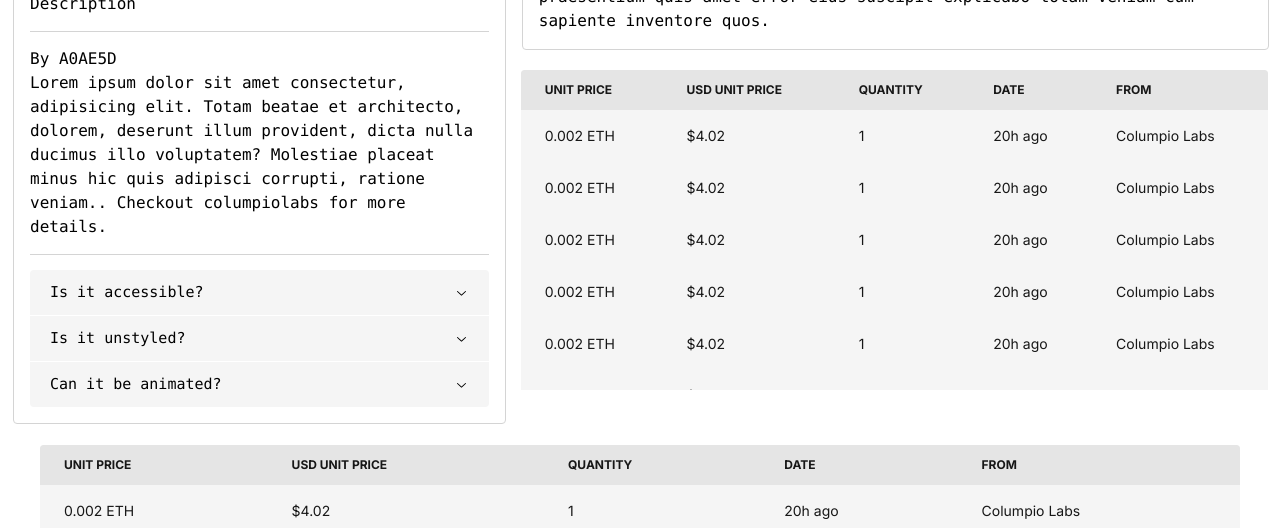
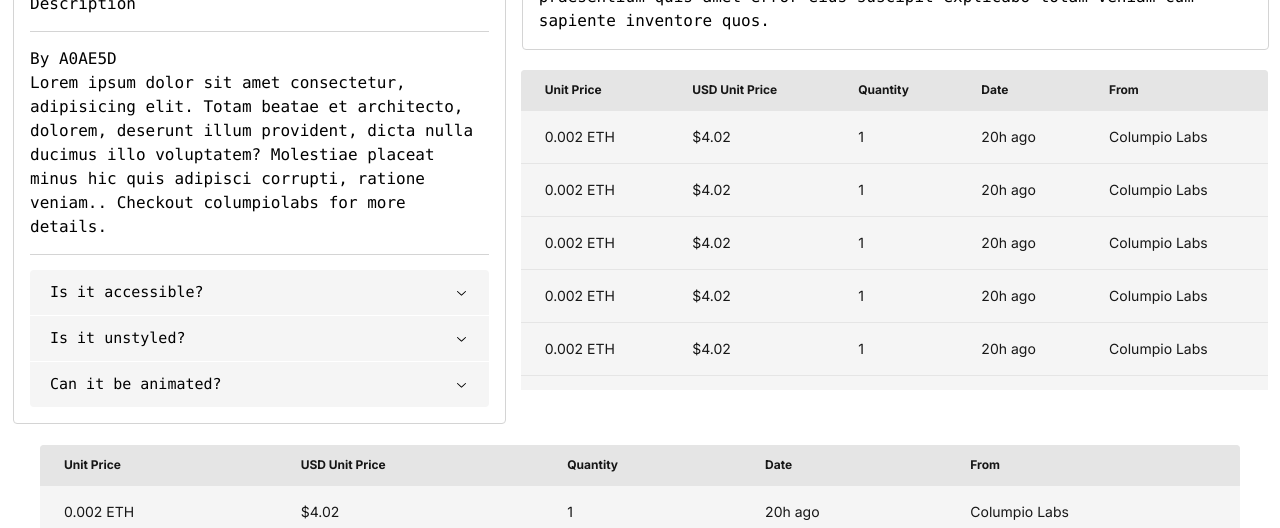
Before and after one commit to ramozdev/reusable-ui, a Next.js app: page /token in a window 1280 px wide. Shown: the part 424-952 px from the top of the page. Built offline with nearby package versions, Linux system fonts and the light colour scheme.

Commit message:
update table

```diff
--- a/src/ui/html/table.tsx
+++ b/src/ui/html/table.tsx
@@ -8,9 +8,7 @@ const table = cva(
     `w-full
      text-sm
      text-left
-     overflow-hidden
-     bg-neutral-50
-    `,
+     overflow-hidden`,
     ROUNDED,
   ),
   {
@@ -40,7 +38,10 @@ const TableRoot = React.forwardRef<
 });
 TableRoot.displayName = "Table";
 
-const caption = cva("bg-white", {
+const caption = cva(
+  `mt-4
+  text-sm`,
+  {
     variants: {
       variant: {
         top: `bg-white p-5 text-left text-lg font-semibold`,
@@ -50,7 +51,8 @@ const caption = cva("bg-white", {
     defaultVariants: {
       variant: "bottom",
     },
-});
+  },
+);
 
 const TCaption = React.forwardRef<
   HTMLElement,
@@ -70,7 +72,13 @@ const Tbody = React.forwardRef<
   HTMLTableSectionElement,
   React.HTMLAttributes<HTMLTableSectionElement>
 >(({ className, ...props }, ref) => {
-  return <tbody {...props} ref={ref} className={twMerge(`h-14`, className)} />;
+  return (
+    <tbody
+      {...props}
+      ref={ref}
+      className={twMerge(`[&_tr:last-child]:border-0`, className)}
+    />
+  );
 });
 Tbody.displayName = "Tbody";
 
@@ -79,7 +87,14 @@ const Tfoot = React.forwardRef<
   React.HTMLAttributes<HTMLTableSectionElement>
 >(({ className, ...props }, ref) => {
   return (
-    <tfoot {...props} ref={ref} className={twMerge(`mt-2 h-14`, className)} />
+    <tfoot
+      {...props}
+      ref={ref}
+      className={twMerge(
+        `border-t font-medium [&>tr]:last:border-b-0`,
+        className,
+      )}
+    />
   );
 });
 Tfoot.displayName = "Tfoot";
@@ -93,7 +108,8 @@ const Tr = React.forwardRef<
       {...props}
       ref={ref}
       className={twMerge(
-        `bg-neutral-100 text-neutral-900 dark:bg-neutral-800 dark:text-neutral-50`,
+        `border-b border-neutral-200 bg-neutral-100 text-neutral-900 transition-colors hover:bg-neutral-200 data-[state=selected]:bg-neutral-200 dark:border-neutral-600 dark:bg-neutral-800 dark:text-neutral-50
+       dark:hover:bg-neutral-900 dark:data-[state=selected]:bg-neutral-900`,
         className,
       )}
     />
@@ -123,20 +139,42 @@ const Td = React.forwardRef<
   React.TdHTMLAttributes<HTMLTableCellElement>
 >(({ className, ...props }, ref) => {
   return (
-    <td {...props} ref={ref} className={twMerge(`px-6 py-4`, className)} />
+    <td
+      {...props}
+      ref={ref}
+      className={twMerge(`px-6 py-4 [&:has([role=checkbox])]:pr-0`, className)}
+    />
   );
 });
 Td.displayName = "Td";
 
+const thead = cva(
+  twMerge(
+    `[&_tr]:border-b
+    text-xs`,
+    ROUNDED,
+  ),
+  {
+    defaultVariants: {
+      color: `neutral`,
+    },
+    variants: {
+      color: {
+        neutral: `bg-neutral-50 [&_tr]:border-neutral-200 dark:[&_tr]:border-neutral-600`,
+      },
+    },
+  },
+);
+
 const Thead = React.forwardRef<
   HTMLTableSectionElement,
-  React.HTMLAttributes<HTMLTableSectionElement>
->(({ className, ...props }, ref) => {
+  React.HTMLAttributes<HTMLTableSectionElement> & VariantProps<typeof thead>
+>(({ className, color, ...props }, ref) => {
   return (
     <thead
       {...props}
       ref={ref}
-      className={twMerge("bg-neutral-50 text-xs uppercase", className)}
+      className={twMerge(thead({ color }), className)}
     />
   );
 });
```
Lines whose indentation alone changed are shown as unchanged.
